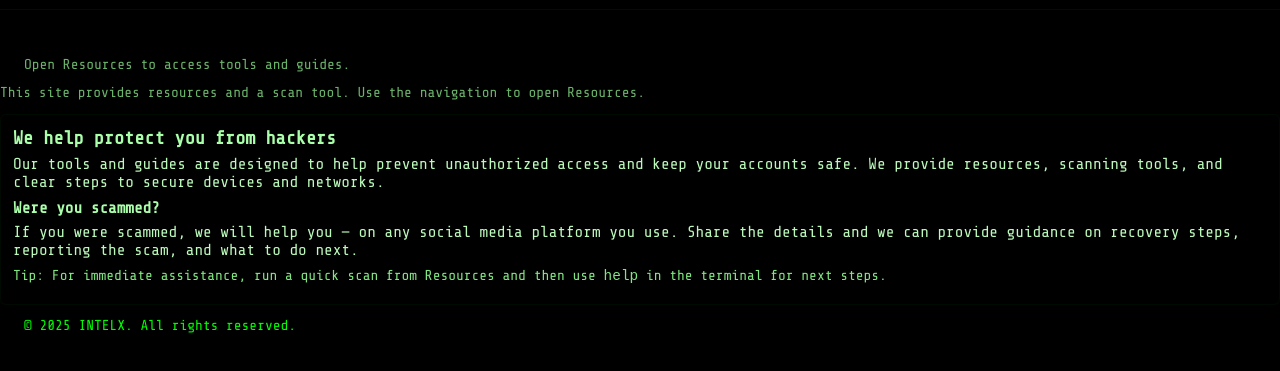
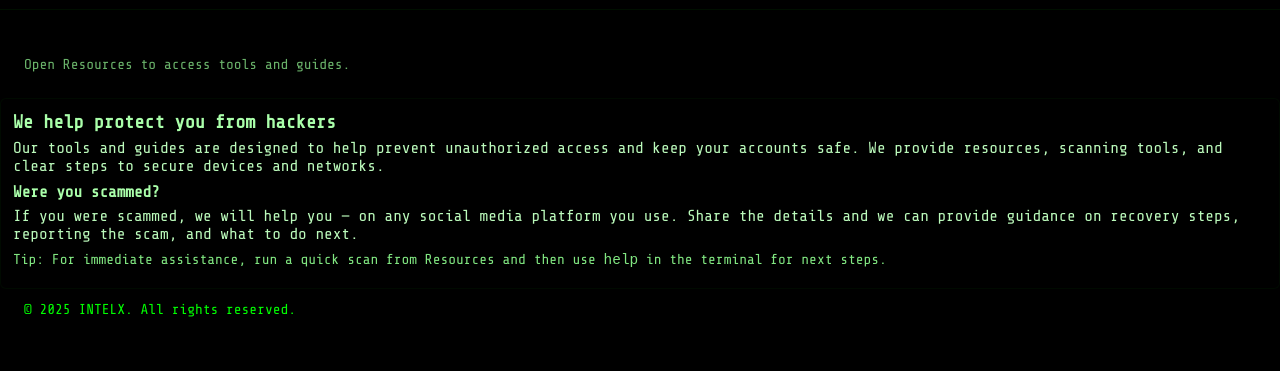
Before and after one commit to MrKnoxx/Intelx, a website: page index.html in a window 1280 px wide. Shown: the part 37-408 px from the top of the page. Drawn offline with nearby package versions, Linux system fonts and the light colour scheme; no server answers.

Commit message:
Update index.html

```diff
--- a/index.html
+++ b/index.html
@@ -48,7 +48,6 @@
                 </div>
             </div>
             <!-- Homepage intro removed per user preference; content kept minimal -->
-            <p class="muted">This site provides resources and a scan tool. Use the navigation to open Resources.</p>
             <div class="home-context">
                 <h3>We help protect you from hackers</h3>
                 <p>Our tools and guides are designed to help prevent unauthorized access and keep your accounts safe. We provide resources, scanning tools, and clear steps to secure devices and networks.</p>
```
